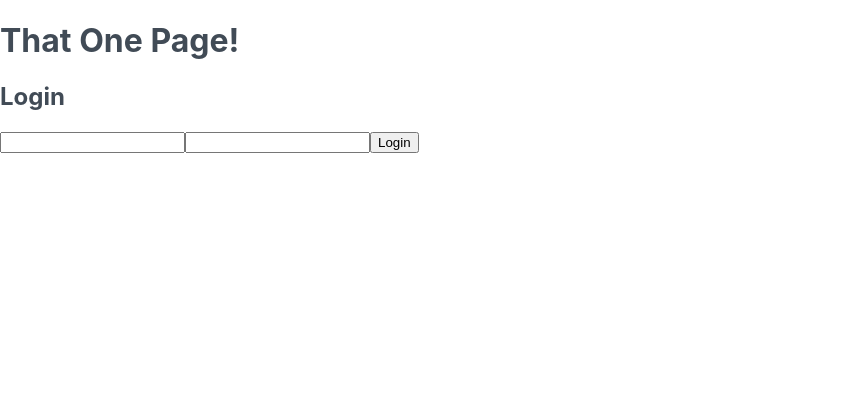
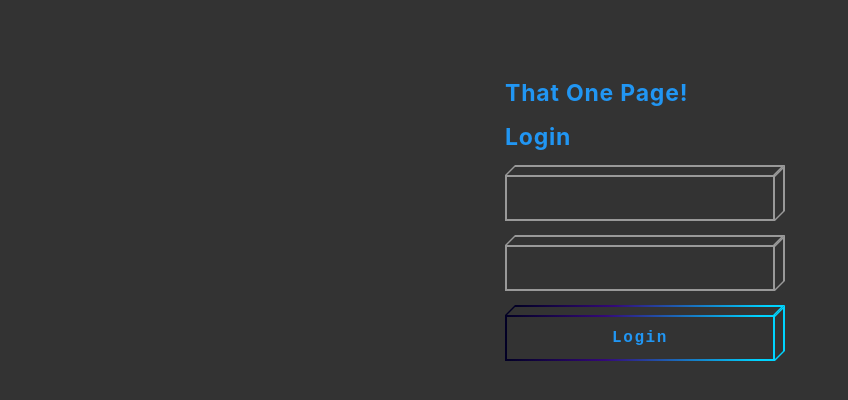
Before and after one commit to Kratso/Cleverpy, a React (Create React App) app: page /login in a window 1280 px wide. Shown: the top 400 px of the page, without its empty margins (0-848 px from the left). Built offline with nearby package versions, Linux system fonts and the light colour scheme.

Commit message:
style: 💄 added styles to login

```diff
--- /dev/null
+++ b/src/features/login/Login.css
@@ -0,0 +1,152 @@
+*,
+::after,
+::before {
+  box-sizing: border-box; }
+
+body {
+  background-color: #333;
+  color: #2196f3;
+  font-family: monospace, serif;
+  letter-spacing: 0.05em; }
+
+h1 {
+  font-size: 23px; }
+
+.form {
+  width: 300px;
+  padding: 64px 15px 24px;
+  margin: 0 auto; }
+
+.form .control {
+  margin: 0 0 24px;
+  color: #2196f3; }
+
+.form .control input {
+  width: 100%;
+  padding: 14px 16px;
+  border: 0;
+  margin: 0;
+  background: transparent;
+  color: #2196f3;
+  font-family: monospace, serif;
+  letter-spacing: 0.05em;
+  font-size: 16px; }
+
+.form .control input:hover, .form .control input:focus {
+  outline: none;
+  border: 0; }
+
+.form .btn {
+  width: 100%;
+  display: block;
+  padding: 14px 16px;
+  background: transparent;
+  outline: none;
+  border: 0;
+  color: #2196f3;
+  letter-spacing: 0.1em;
+  font-weight: bold;
+  font-family: monospace;
+  font-size: 16px; }
+
+.block-cube {
+  position: relative; }
+
+.block-cube .bg-top {
+  position: absolute;
+  height: 10px;
+  background: #020024;
+  background: linear-gradient(90deg, #020024 0%, #340979 37%, #00d4ff 94%);
+  bottom: 100%;
+  left: 5px;
+  right: -5px;
+  transform: skew(-45deg, 0);
+  margin: 0; }
+
+.block-cube .bg-top .bg-inner {
+  bottom: 0; }
+
+.block-cube .bg {
+  position: absolute;
+  left: 0;
+  top: 0;
+  right: 0;
+  bottom: 0;
+  background: #020024;
+  background: linear-gradient(90deg, #020024 0%, #340979 37%, #00d4ff 94%); }
+
+.block-cube .bg-right {
+  position: absolute;
+  background: #020024;
+  background: #00d4ff;
+  top: -5px;
+  z-index: 0;
+  bottom: 5px;
+  width: 10px;
+  left: 100%;
+  transform: skew(0, -45deg); }
+
+.block-cube .bg-right .bg-inner {
+  left: 0; }
+
+.block-cube .bg .bg-inner {
+  transition: all 0.2s ease-in-out; }
+
+.block-cube .bg-inner {
+  background: #333;
+  position: absolute;
+  left: 2px;
+  top: 2px;
+  right: 2px;
+  bottom: 2px; }
+
+.block-cube .text {
+  position: relative;
+  z-index: 2; }
+
+.block-cube.block-input input {
+  position: relative;
+  z-index: 2; }
+
+.block-cube.block-input input:focus ~ .bg-right .bg-inner,
+.block-cube.block-input input:focus ~ .bg-top .bg-inner,
+.block-cube.block-input input:focus ~ .bg-inner .bg-inner {
+  top: 100%;
+  background: rgba(255, 255, 255, 0.5); }
+
+.block-cube.block-input .bg-top,
+.block-cube.block-input .bg-right,
+.block-cube.block-input .bg {
+  background: rgba(255, 255, 255, 0.5);
+  transition: background 0.2s ease-in-out; }
+
+.block-cube.block-input .bg-right .bg-inner,
+.block-cube.block-input .bg-top .bg-inner {
+  transition: all 0.2s ease-in-out; }
+
+.block-cube.block-input:focus .bg-top,
+.block-cube.block-input:focus .bg-right,
+.block-cube.block-input:focus .bg, .block-cube.block-input:hover .bg-top,
+.block-cube.block-input:hover .bg-right,
+.block-cube.block-input:hover .bg {
+  background: rgba(255, 255, 255, 0.8); }
+
+.block-cube.block-cube-hover:focus .bg .bg-inner, .block-cube.block-cube-hover:hover .bg .bg-inner {
+  top: 100%; }
+
+.credits {
+  position: fixed;
+  left: 0;
+  bottom: 0;
+  padding: 15px 15px;
+  width: 100%;
+  z-index: 111; }
+
+.credits a {
+  opacity: 0.6;
+  color: #fff;
+  font-size: 11px;
+  text-decoration: none; }
+
+.credits a:hover {
+  opacity: 1; }
--- /dev/null
+++ b/src/features/login/Login.scss
@@ -0,0 +1,184 @@
+*,
+::after,
+::before {
+  box-sizing: border-box;
+}
+
+$bg_body: #333;
+$bg_gradient_last_color: rgba(0, 212, 255, 1);
+$bg_gradient: linear-gradient(
+  90deg,
+  rgba(2, 0, 36, 1) 0%,
+  rgba(52, 9, 121, 1) 37%,
+  $bg_gradient_last_color 94%
+);
+$color: #2196f3;
+
+body {
+  background-color: $bg_body;
+  color: $color;
+  font-family: monospace, serif;
+  letter-spacing: 0.05em;
+}
+
+h1 {
+  font-size: 23px;
+}
+
+.form {
+  width: 300px;
+  padding: 64px 15px 24px;
+  margin: 0 auto;
+  .control {
+    margin: 0 0 24px;
+    color: $color;
+
+    input {
+      width: 100%;
+      padding: 14px 16px;
+      border: 0;
+      margin: 0;
+      background: transparent;
+      color: $color;
+      font-family: monospace, serif;
+      letter-spacing: 0.05em;
+      font-size: 16px;
+      &:hover,
+      &:focus {
+        outline: none;
+        border: 0;
+      }
+    }
+  }
+  .btn {
+    width: 100%;
+    display: block;
+    padding: 14px 16px;
+    background: transparent;
+    outline: none;
+    border: 0;
+    color: $color;
+    letter-spacing: 0.1em;
+    font-weight: bold;
+    font-family: monospace;
+    font-size: 16px;
+  }
+}
+
+.block-cube {
+  position: relative;
+  .bg-top {
+    position: absolute;
+    height: 10px;
+    background: rgb(2, 0, 36);
+    background: $bg_gradient;
+    bottom: 100%;
+    left: 5px;
+    right: -5px;
+    transform: skew(-45deg, 0);
+    margin: 0;
+    .bg-inner {
+      bottom: 0;
+    }
+  }
+  .bg {
+    position: absolute;
+    left: 0;
+    top: 0;
+    right: 0;
+    bottom: 0;
+    background: rgb(2, 0, 36);
+    background: $bg_gradient;
+  }
+  .bg-right {
+    position: absolute;
+    background: rgb(2, 0, 36);
+    background: rgba(0, 212, 255, 1);
+    top: -5px;
+    z-index: 0;
+    bottom: 5px;
+    width: 10px;
+    left: 100%;
+    transform: skew(0, -45deg);
+    .bg-inner {
+      left: 0;
+    }
+  }
+  .bg {
+    .bg-inner {
+      transition: all 0.2s ease-in-out;
+    }
+  }
+  .bg-inner {
+    background: $bg_body;
+    position: absolute;
+    left: 2px;
+    top: 2px;
+    right: 2px;
+    bottom: 2px;
+  }
+  .text {
+    position: relative;
+    z-index: 2;
+  }
+  &.block-input {
+    input {
+      position: relative;
+      z-index: 2;
+      &:focus ~ .bg-right .bg-inner,
+      &:focus ~ .bg-top .bg-inner,
+      &:focus ~ .bg-inner .bg-inner {
+        top: 100%;
+        background: rgba(255, 255, 255, 0.5);
+      }
+    }
+    .bg-top,
+    .bg-right,
+    .bg {
+      background: rgba(255, 255, 255, 0.5);
+      transition: background 0.2s ease-in-out;
+    }
+    .bg-right,
+    .bg-top {
+      .bg-inner {
+        transition: all 0.2s ease-in-out;
+      }
+    }
+    &:focus,
+    &:hover {
+      .bg-top,
+      .bg-right,
+      .bg {
+        background: rgba(255, 255, 255, 0.8);
+      }
+    }
+  }
+  // State hover, focus
+  &.block-cube-hover:focus,
+  &.block-cube-hover:hover {
+    .bg {
+      .bg-inner {
+        top: 100%;
+      }
+    }
+  }
+}
+
+.credits {
+  position: fixed;
+  left: 0;
+  bottom: 0;
+  padding: 15px 15px;
+  width: 100%;
+  z-index: 111;
+
+  a {
+    opacity: 0.6;
+    color: #fff;
+    font-size: 11px;
+    text-decoration: none;
+    &:hover {
+      opacity: 1;
+    }
+  }
+}
--- a/src/features/login/Login.tsx
+++ b/src/features/login/Login.tsx
@@ -12,6 +12,8 @@ import authService from "../../services/login/auth.service";
 import { useNavigate } from "react-router-dom";
 import { useAppSelector } from "../../store/hooks";
 
+import "./Login.css";
+
 export const Login: React.FC = () => {
   const dispatch = useDispatch<AppDispatch>();
   const { t } = useTranslation(namespaces.login.login);
@@ -22,7 +24,6 @@ export const Login: React.FC = () => {
   const navigate = useNavigate();
 
   useEffect(() => {
-
     if (user.status && user.status.status === "OK") {
       navigate("/");
     }
@@ -40,15 +41,16 @@ export const Login: React.FC = () => {
       .required(t("required")),
   });
 
-  const handleLogin = async (formValue: { username: string; password: string }) => {
+  const handleLogin = async (formValue: {
+    username: string;
+    password: string;
+  }) => {
     const { username, password } = formValue;
     dispatch(login(await authService.login(username, password)));
   };
 
   return (
     <div className="login-container">
-      <h1>{t("h1")}</h1>
-      <h2>{t("h2")}</h2>
       <Formik
         initialValues={{
           username: "",
@@ -60,16 +62,60 @@ export const Login: React.FC = () => {
         }}
       >
         {({ errors, touched }) => (
-          <Form>
-            <Field name="username" />
+          <Form className="form">
+            <div className="control">
+              <h1>{t("h1")}</h1>
+              <h1>{t("h2")}</h1>
+            </div>
+            <div className="control block-cube block-input">
+              <Field
+                name="username"
+                className="control block-cube block-input"
+              />
+              <div className="bg-top">
+                <div className="bg-inner"></div>
+              </div>
+              <div className="bg-right">
+                <div className="bg-inner"></div>
+              </div>
+              <div className="bg">
+                <div className="bg-inner"></div>
+              </div>
+            </div>
             {errors.username && touched.username ? (
               <div>{errors.username}</div>
             ) : null}
-            <Field type="password" name="password" />
+            <div className="control block-cube block-input">
+              <Field
+                type="password"
+                name="password"
+                className="control block-cube block-input"
+              />
+              <div className="bg-top">
+                <div className="bg-inner"></div>
+              </div>
+              <div className="bg-right">
+                <div className="bg-inner"></div>
+              </div>
+              <div className="bg">
+                <div className="bg-inner"></div>
+              </div>
+            </div>
             {errors.password && touched.password ? (
               <div>{errors.password}</div>
             ) : null}
-            <button type="submit">{t("submit")}</button>
+            <button className="btn block-cube block-cube-hover" type="submit">
+              <div className="bg-top">
+                <div className="bg-inner"></div>
+              </div>
+              <div className="bg-right">
+                <div className="bg-inner"></div>
+              </div>
+              <div className="bg">
+                <div className="bg-inner"></div>
+              </div>
+              <div className="text">{t("submit")}</div>
+            </button>
           </Form>
         )}
       </Formik>
```
